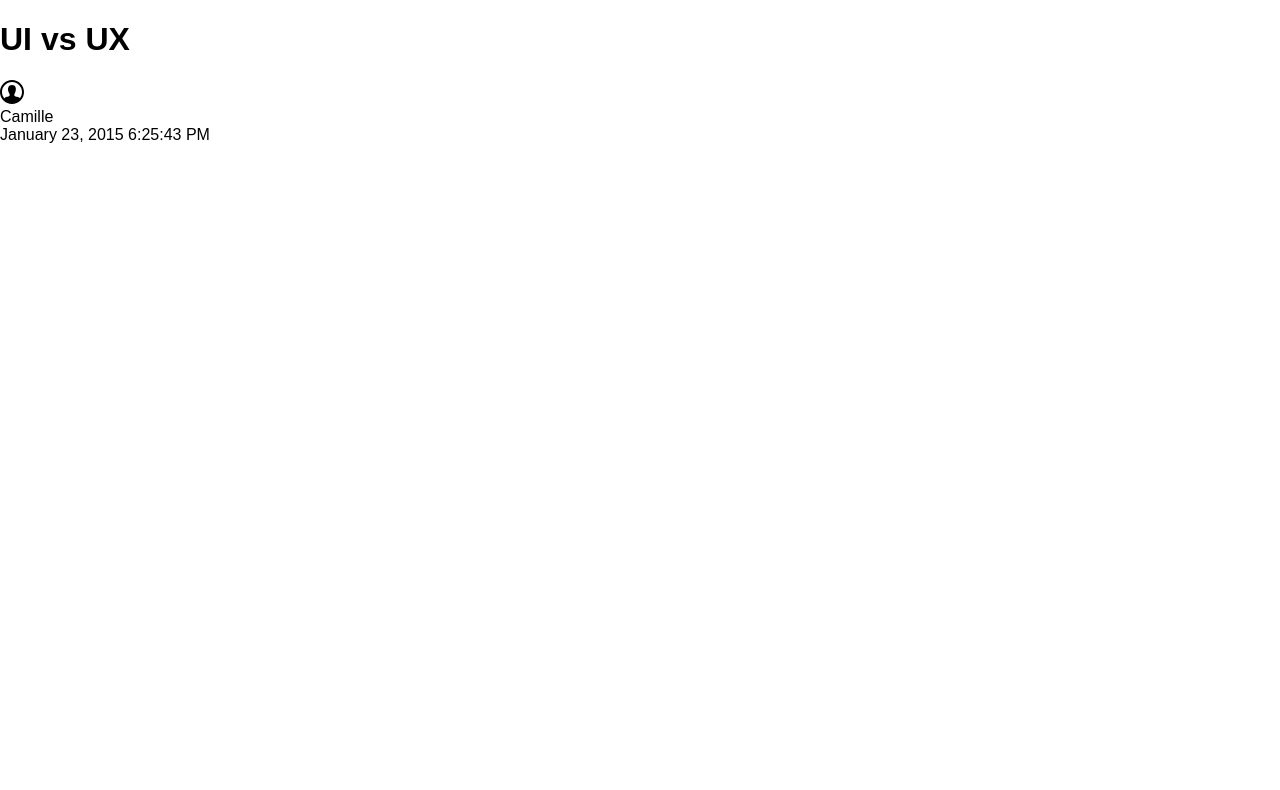
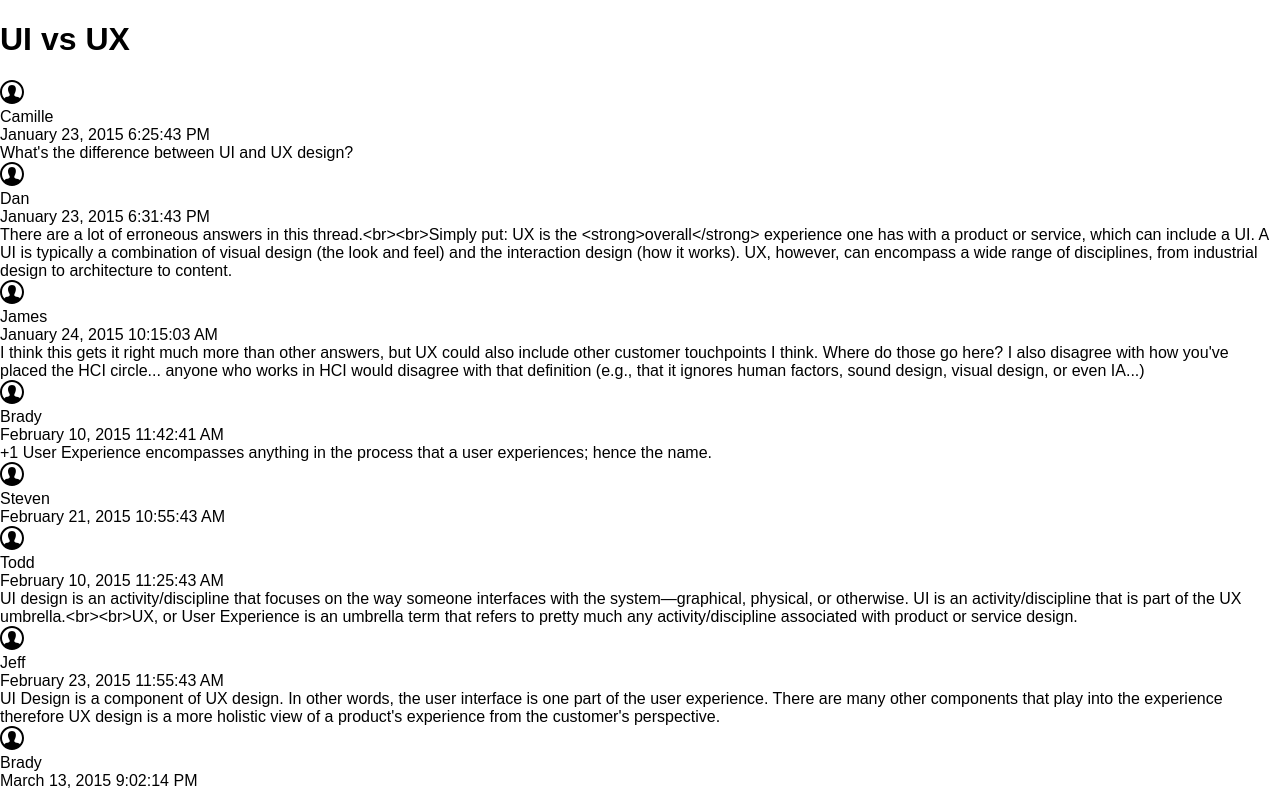
Before and after one commit to ChrisAikman/SGProject, a React app: page / in a window 1280 px wide. Shown: the top 790 px of the page. Built offline with nearby package versions, Linux system fonts and the light colour scheme.

Commit message:
Recursively added and tested the comments. Tests pass.

```diff
--- a/src/App.js
+++ b/src/App.js
@@ -26,10 +26,35 @@ class App extends Component {
       <Comment
         key={getCommentID(comment)}
         comment={comment}
+        subcomments={subComments}
         nest_level={nest_level}
         curauthorid={this.props.author_id}
       />
     )
+  }
+
+  /** Helper function to recursively convert a list of comments into nodes.
+   *  @param {array} comments - An array of comments to convert to nodes.
+   *  @param {number} nest_level - The current nest level of the comment.
+   */
+  getComments(comments, nest_level) {
+    var builtComments = [];
+
+    /* Loop through all of the comments at this level. */
+    for (var c = 0, len = comments.length; c < len; c++) {
+      var comment = this.state.comments[comments[c]];
+      var subComments = [];
+      if ('comments' in comment && comment.comments.length > 0) {
+        /* Recursive call! */
+        subComments.push(this.getComments(comment.comments, nest_level + 1));
+      }
+
+      builtComments.push(this.getComment(comment, subComments, nest_level));
+    }
+
+    return (
+      builtComments
+    );
   }
 
   /** Render the component. */
@@ -41,6 +66,7 @@ class App extends Component {
           <h1>{this.state.discussion.title}</h1>
         </div>
         {this.getComment(this.state.comments[this.state.discussion.commentid], [], 1)}
+        {this.getComments(this.state.comments[this.state.discussion.commentid].comments, 1)}
       </div>
     );
   }
--- a/src/Comment.js
+++ b/src/Comment.js
@@ -23,6 +23,11 @@ class Comment extends Component {
             {getTimestamp(comment.datetime)}
           </div>
           <div className="clear"></div>
+
+          <div>{comment.comment}</div>
+          <div>
+            {this.props.subcomments}
+          </div>
         </div>
         <div className="clear"></div>
       </div>
```
